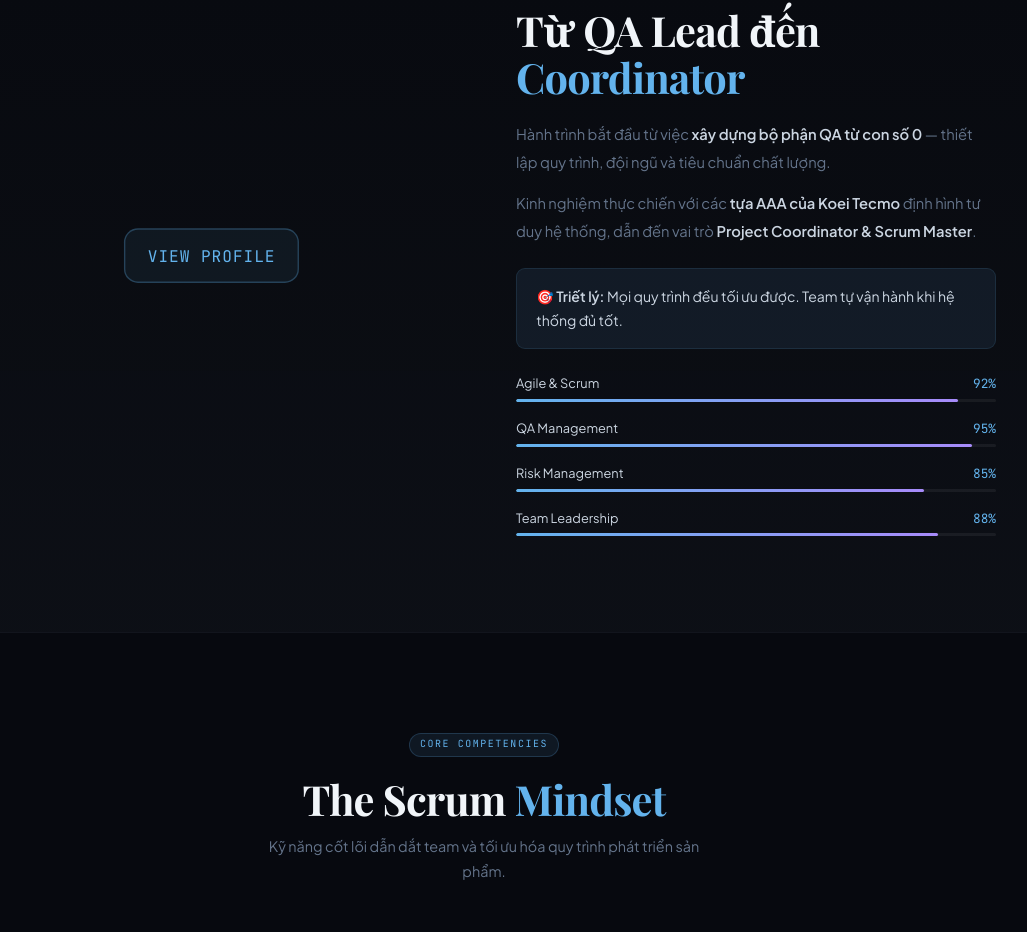
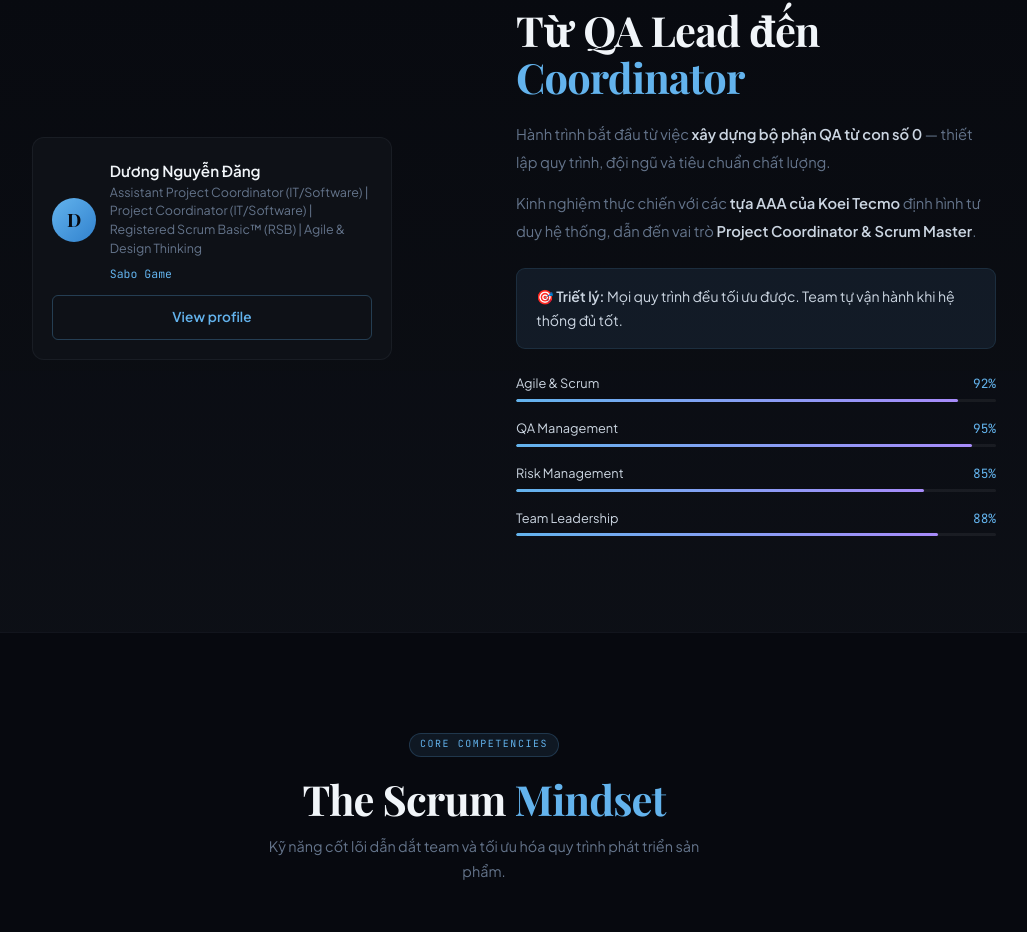
Before and after one commit to okean8901/DN_Portfolio, a React (Vite) app: page / in a window 1280 px wide. Shown: the part 936-1868 px from the top of the page, without its empty margins (156-1183 px from the left). Built offline with nearby package versions, Linux system fonts and the light colour scheme.

Commit message:
fix linkedin 2

```diff
--- a/src/components/About.jsx
+++ b/src/components/About.jsx
@@ -1,20 +1,18 @@
 import { useEffect, useMemo, useRef, useState } from 'react';
 
-const LINKEDIN_PROFILE_URL =
-  'https://vn.linkedin.com/in/d%C6%B0%C6%A1ng-nguy%E1%BB%85n-%C4%91%C4%83ng-a87665346?trk=profile-badge';
+const LINKEDIN_PROFILE_URL = 'https://www.linkedin.com/in/nguyen-dang-duong/';
 
 export function About() {
   const badgeRef = useRef(null);
-  const [badgeReady, setBadgeReady] = useState(false);
-  const [fallbackVisible, setFallbackVisible] = useState(false);
-
+  const [badgeRendered, setBadgeRendered] = useState(false);
   const vanity = useMemo(() => 'dương-nguyễn-đăng-a87665346', []);
 
   useEffect(() => {
     const el = badgeRef.current;
     if (!el) return;
 
-    // Try to trigger LinkedIn badge parsing when the element exists (React timing).
+    const isActuallyRendered = () => Boolean(el.querySelector('iframe'));
+
     const tryInit = () => {
       try {
         window.LI?.ProfileBadge?.init?.();
@@ -26,15 +24,15 @@ export function About() {
     tryInit();
 
     const mo = new MutationObserver(() => {
-      // When LinkedIn script renders, it injects extra nodes into the container.
-      if (el.childElementCount > 1) setBadgeReady(true);
+      // Only treat as rendered when an iframe is injected (script blockers may leave only the fallback link text).
+      if (isActuallyRendered()) setBadgeRendered(true);
     });
     mo.observe(el, { childList: true, subtree: true });
 
-    const t1 = window.setTimeout(() => tryInit(), 700);
-    const t2 = window.setTimeout(() => tryInit(), 1600);
+    const t1 = window.setTimeout(tryInit, 700);
+    const t2 = window.setTimeout(tryInit, 1600);
     const t3 = window.setTimeout(() => {
-      if (!badgeReady && el.childElementCount <= 1) setFallbackVisible(true);
+      if (isActuallyRendered()) setBadgeRendered(true);
     }, 2500);
 
     return () => {
@@ -43,7 +41,6 @@ export function About() {
       window.clearTimeout(t3);
       mo.disconnect();
     };
-    // eslint-disable-next-line react-hooks/exhaustive-deps
   }, []);
 
   return (
@@ -51,6 +48,8 @@ export function About() {
       <div className="container">
         <div className="about-grid">
           <div className="reveal" style={{ display: 'flex', alignItems: 'center', justifyContent: 'center', maxWidth: '100%' }}>
+            <div style={{ width: '100%', maxWidth: 360 }}>
+              <div style={{ display: badgeRendered ? 'block' : 'none' }}>
                 <div
                   ref={badgeRef}
                   className="badge-base LI-profile-badge"
@@ -60,35 +59,38 @@ export function About() {
                   data-type="VERTICAL"
                   data-vanity={vanity}
                   data-version="v1"
-              style={{ maxWidth: '100%', transform: 'scale(1.4)' }}
+                  style={{ maxWidth: '100%', transform: 'scale(1.15)', transformOrigin: 'top center' }}
                 >
-              <a
-                className="badge-base__link LI-simple-link"
-                href={LINKEDIN_PROFILE_URL}
-                target="_blank"
-                rel="noreferrer"
-                style={{
-                  display: fallbackVisible ? 'inline-flex' : 'none',
-                  marginTop: 10,
-                  alignItems: 'center',
-                  justifyContent: 'center',
-                  gap: 8,
-                  padding: '0.55rem 1rem',
-                  borderRadius: 10,
-                  border: '1px solid rgba(99,179,237,.28)',
-                  color: 'var(--accent)',
-                  background: 'rgba(99,179,237,.07)',
-                  fontFamily: 'var(--font-mono)',
-                  fontSize: '0.72rem',
-                  letterSpacing: '0.06em',
-                  textTransform: 'uppercase',
-                  textDecoration: 'none',
-                }}
-              >
+                  <a className="badge-base__link LI-simple-link" href={LINKEDIN_PROFILE_URL} style={{ display: 'none' }}>
+                    Dương Nguyễn Đăng
+                  </a>
+                </div>
+              </div>
+
+              {/* Always-available fallback card (works even if LinkedIn is blocked) */}
+              <div className="glass-card" style={{ display: badgeRendered ? 'none' : 'block', padding: '1.2rem' }}>
+                <div style={{ display: 'flex', alignItems: 'center', gap: '0.85rem' }}>
+                  <div className="sc-avatar" style={{ width: 44, height: 44, fontSize: '1.15rem' }}>
+                    D
+                  </div>
+                  <div style={{ minWidth: 0 }}>
+                    <div style={{ fontWeight: 700, fontSize: '0.95rem', color: 'var(--text)' }}>Dương Nguyễn Đăng</div>
+                    <div style={{ color: 'var(--muted)', fontSize: '0.78rem', lineHeight: 1.5 }}>
+                      Assistant Project Coordinator (IT/Software) | Project Coordinator (IT/Software) | Registered Scrum Basic™ (RSB) | Agile &amp; Design Thinking
+                    </div>
+                    <div style={{ marginTop: 6, fontFamily: 'var(--font-mono)', fontSize: '0.72rem', color: 'var(--accent)' }}>Sabo Game</div>
+                  </div>
+                </div>
+
+                <div style={{ marginTop: 12 }}>
+                  <a href={LINKEDIN_PROFILE_URL} target="_blank" rel="noreferrer" className="btn btn-ghost" style={{ width: '100%', justifyContent: 'center' }}>
                     View profile
                   </a>
                 </div>
               </div>
+            </div>
+          </div>
+
           <div className="reveal d1">
             <div className="section-chip">About Me</div>
             <h2 className="sec-title" style={{ marginBottom: '1.25rem', marginTop: '0.5rem' }}>
```
Lines whose indentation alone changed are shown as unchanged.
